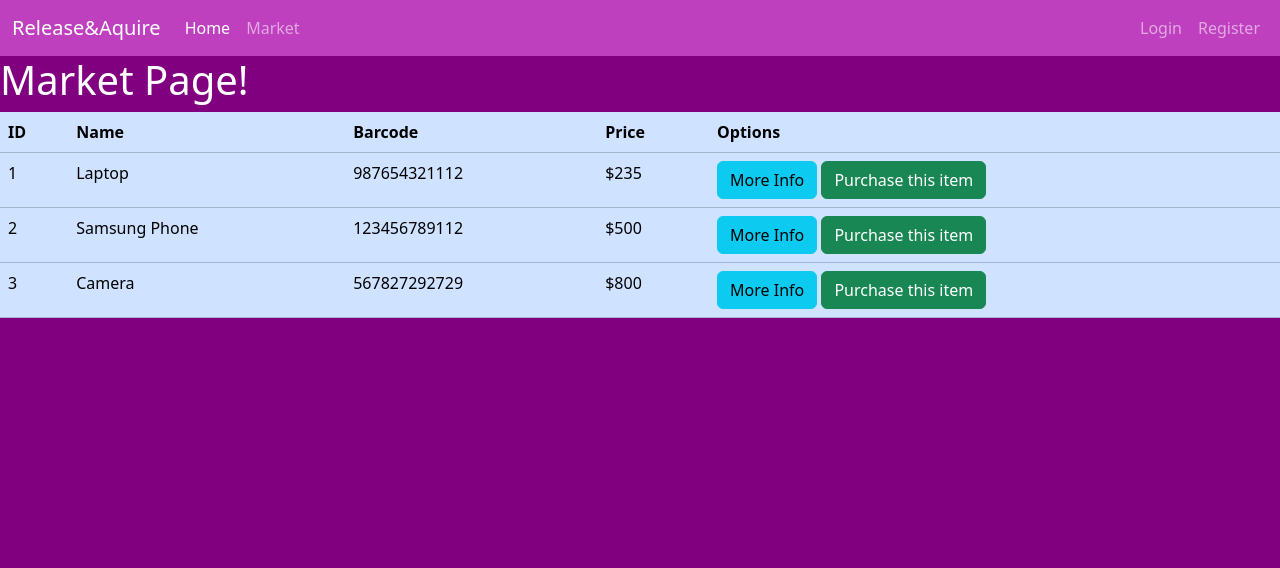
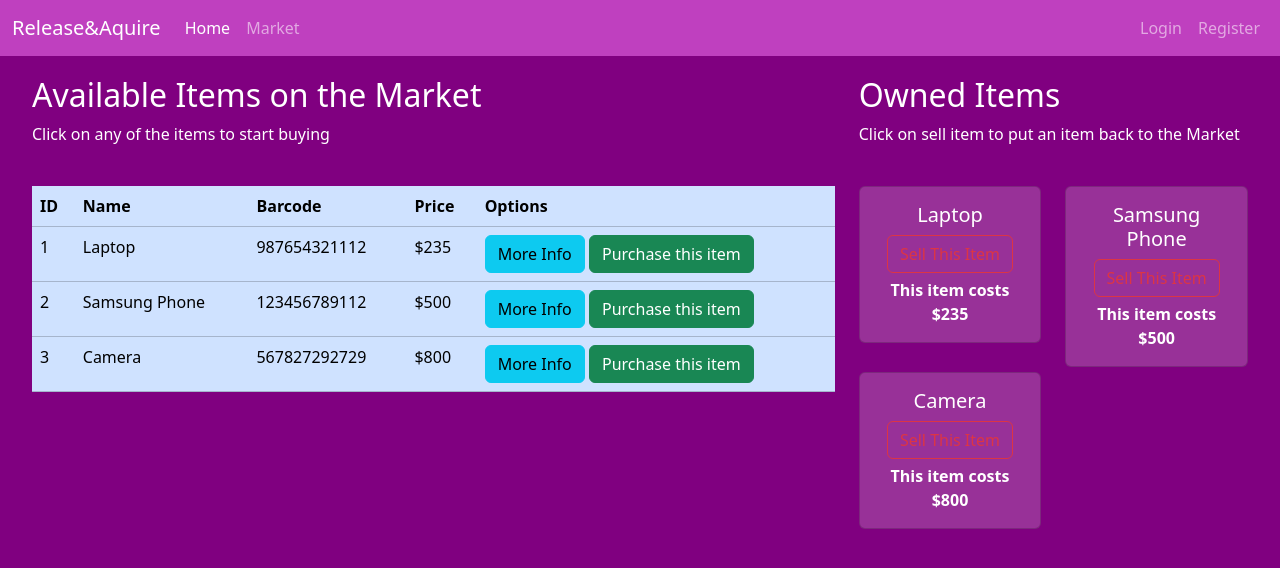
Before and after one commit to Waletee/Release-acquire, a Flask app: template marketplace/templates/market.html in a window 1280 px wide. Shown: the top 568 px of the page. Run offline with Flask 3, Linux system fonts and the light colour scheme; the template is opened without the code that fills it: values that come from a table or form of the project are taken from there, most other values are stand-ins (such as "Sample title", 1, 10 or a date in 2020); form fields are guessed from the names that the template uses.

Commit message:
Market page update, make buying and selling functionalities work with stylings

```diff
--- /dev/null
+++ b/marketplace/templates/includes/items_modals.html
@@ -0,0 +1,52 @@
+  <style>
+    .modal-content {
+        background-color: #bf40bf;
+    }
+  </style>
+
+  <!-- Modal for More Info -->
+  <div class="modal fade" id="Modal-MoreInfo-{{ item.id }}" tabindex="-1" aria-labelledby="exampleModalLabel" aria-hidden="true">
+    <div class="modal-dialog">
+      <div class="modal-content">
+        <div class="modal-header">
+          <h1 class="modal-title fs-5" id="exampleModalLabel">{{ item.name }}</h1>
+          <button type="button" class="btn-close" data-bs-dismiss="modal" aria-label="Close"></button>
+        </div>
+        <div class="modal-body">
+          {{ item.description }}
+        </div>
+        <div class="modal-footer">
+          <button type="button" class="btn btn-secondary" data-bs-dismiss="modal">Close</button>
+        </div>
+      </div>
+    </div>
+  </div>
+
+  <!-- Modal for Purchase this item -->
+  <div class="modal fade" id="Modal-PurchaseItem-{{ item.id }}" tabindex="-1" aria-labelledby="exampleModalLabel" aria-hidden="true">
+    <div class="modal-dialog">
+      <div class="modal-content">
+        <div class="modal-header">
+          <h1 class="modal-title fs-5" id="exampleModalLabel">{{ item.name }}</h1>
+          <button type="button" class="btn-close" data-bs-dismiss="modal" aria-label="Close"></button>
+        </div>
+        <div class="modal-body">
+          <form method="POST">
+            {{ purchase_form.hidden_tag() }}
+
+            <h4 class="text-center">
+              Are you sure you want to buy {{ item.name }} for ${{ item.price }} ?
+            </h4>
+            <h6 class="text-center">
+              By clicking Purchase, you will purchase this item.
+            </h6>
+            <div class="modal-footer">
+              <button type="button" class="btn btn-secondary" data-bs-dismiss="modal">Close</button>
+              <input id="purchased_item" name="purchased_item" type="hidden" value="{{ item.name }}">
+              {{ purchase_form.submit(class="btn btn-outline-success btn-block") }}
+            </div>
+          </form>
+        </div>
+      </div>
+    </div>
+  </div>
--- /dev/null
+++ b/marketplace/templates/includes/owned_items_modals.html
@@ -0,0 +1,35 @@
+<style>
+    .modal-content {
+        background-color: #bf40bf;
+    }
+  </style>
+
+
+<!-- Modal for Sell this item -->
+<div class="modal fade" id="Modal-SellItem-{{ owned_item.id }}" tabindex="-1" aria-labelledby="exampleModalLabel" aria-hidden="true">
+    <div class="modal-dialog">
+      <div class="modal-content">
+        <div class="modal-header">
+          <h1 class="modal-title fs-5" id="exampleModalLabel">{{ owned_item.name }}</h1>
+          <button type="button" class="btn-close" data-bs-dismiss="modal" aria-label="Close"></button>
+        </div>
+        <div class="modal-body">
+          <form method="POST">
+            {{ selling_form.hidden_tag() }}
+
+            <h4 class="text-center">
+              Are you sure you want to sell {{ owned_item.name }} for ${{ owned_item.price }} ?
+            </h4>
+            <h6 class="text-center">
+              By clicking Sell, you will put this item back in the market for sale.
+            </h6>
+            <div class="modal-footer">
+              <button type="button" class="btn btn-secondary" data-bs-dismiss="modal">Close</button>
+              <input id="sold_item" name="sold_item" type="hidden" value="{{ owned_item.name }}">
+              {{ selling_form.submit(class="btn btn-outline-danger btn-block") }}
+            </div>
+          </form>
+        </div>
+      </div>
+    </div>
+  </div>
--- a/marketplace/templates/market.html
+++ b/marketplace/templates/market.html
@@ -1,5 +1,13 @@
 {% extends "layout.html" %} {% block content %}
-<h1>Market Page!</h1>
+
+<div
+  class="row"
+  style="margin-top: 20px; margin-left: 20px; margin-right: 20px"
+>
+  <div class="col-8">
+    <h2>Available Items on the Market</h2>
+    <p>Click on any of the items to start buying</p>
+    <br />
     <table class="table table-hover table-primary">
       <thead>
         <!-- table Columns -->
@@ -14,17 +22,43 @@
       <tbody>
         <!-- table Rows -->
         {% for item in items %}
+        {% include 'includes/items_modals.html' %}
         <tr>
           <td>{{ item.id }}</td>
           <td>{{ item.name }}</td>
           <td>{{ item.barcode }}</td>
           <td>${{ item.price }}</td>
           <td>
-        <button class="btn btn-outline btn-info">More Info</button>
-        <button class="btn btn-outline btn-success">Purchase this item</button>
+            <button class="btn btn-outline btn-info" data-bs-toggle="modal" data-bs-target="#Modal-MoreInfo-{{ item.id }}">More Info</button>
+            <button class="btn btn-outline btn-success" data-bs-toggle="modal" data-bs-target="#Modal-PurchaseItem-{{ item.id }}">
+              Purchase this item
+            </button>
           </td>
         </tr>
         {% endfor %}
       </tbody>
     </table>
+  </div>
+  <div class="col-4">
+    <h2>Owned Items</h2>
+    <p>Click on sell item to put an item back to the Market</p>
+    <br />
+    <div class="row">
+      {% for owned_item in owned_items %}
+      {% include 'includes/owned_items_modals.html' %}
+        <div class="col-md-6">
+          <div class="card text-center" style="background-color: #983198; margin-bottom: 5px; color: white">
+            <div class="card-body">
+              <h5 class="card-title">{{ owned_item.name }}</h5>
+              <button type="button" class="btn btn-outline-danger" style="margin-bottom: 5px;" data-bs-toggle="modal" data-bs-target="#Modal-SellItem-{{ owned_item.id }}">
+                Sell This Item
+              </button>
+              <p class="card-text"><strong>This item costs ${{ owned_item.price }}</strong></p>
+            </div>
+          </div>
+        </div>
+      {% endfor %}
+    </div>
+  </div>
+</div>
 {% endblock content %}
```
Also changed, not shown: marketplace/forms.py (+7 -0 lines), marketplace/models.py (+16 -0 lines), marketplace/routes.py (+34 -7 lines), instance/marketplace.db. Lines whose indentation alone changed are shown as unchanged.
